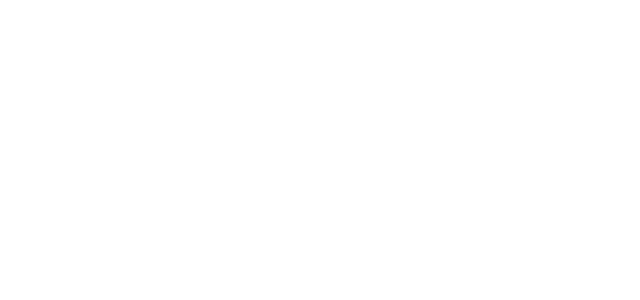
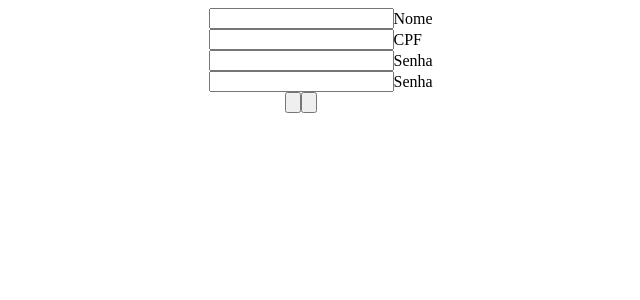
Before and after one commit to Daniel-Francisc/Estagio-Aplicado-II-Pr-teses, a React (Vite) app in the folder frontwebview/frontend/: page /cadastrar in a window 1280 px wide. Before the commit this address had no page. Shown: the top 300 px of the page, without its empty margins (339-979 px from the left). Built offline with nearby package versions, Linux system fonts and the light colour scheme.

Commit message:
aaaaaaaa

```diff
--- a/frontwebview/frontend/package.json
+++ b/frontwebview/frontend/package.json
@@ -13,6 +13,9 @@
   },
   "dependencies": {
     "axios": "^1.18.0",
+    "bootstrap": "^5.3.8",
+    "primereact": "^10.9.8",
+    "react-bootstrap": "^2.10.10",
     "react-router-dom": "^7.17.0",
     "router": "^2.2.0"
   }
--- a/frontwebview/frontend/src/App.jsx
+++ b/frontwebview/frontend/src/App.jsx
@@ -1,12 +1,14 @@
 import React from 'react';
 import { BrowserRouter as Router, Routes, Route, useNavigate, useNavigation } from 'react-router-dom';
 import Login from './views/Login.jsx';
+import Cadastro from './views/Cadastro.jsx';
 
 export default function App() {
     return (
         <Router>
             <Routes>
                 <Route path="/" element={<Login />} />
+                <Route path="/cadastrar" element={<Cadastro />} />
             </Routes>
         </Router >
     );
--- a/frontwebview/frontend/src/components/navbar.jsx
+++ b/frontwebview/frontend/src/components/navbar.jsx
@@ -6,7 +6,9 @@
 function Navbar() {
 
 } return (
-
+    <div>
+        não á nada aqui... ainda
+    </div>
 );
 
 export default Navbar
--- a/frontwebview/frontend/src/views/Cadastro.jsx
+++ b/frontwebview/frontend/src/views/Cadastro.jsx
@@ -1,9 +1,28 @@
 import React from 'react';
+import { InputMask } from 'primereact/inputmask';
+import { FloatLabel } from 'primereact/floatlabel';
 
 function Cadastro() {
     return (
-        <div>
-
+        <div style={styles.container}>
+            <FloatLabel>
+                <InputMask placeholder="Digite seu nome" id='nome' type='text' />
+                <label htmlFor="nome">Nome</label>
+            </FloatLabel>
+            <FloatLabel>
+                <InputMask mask='999.999.999-99' placeholder="xxx.xxx.xxx-xx" id='cpf' type='email' />
+                <label htmlFor="cpf">CPF</label>
+            </FloatLabel>
+            <FloatLabel>
+                <InputMask placeholder="Digite sua senha" id='senha' type='password' />
+                <label htmlFor="senha">Senha</label>
+            </FloatLabel>
+            <FloatLabel>
+                <InputMask placeholder="Repita sua senha" id='repetir_senha' type='password' />
+                <label htmlFor="repetir_senha">Senha</label>
+            </FloatLabel>
+            <input id='cadastrar' type='button' />
+            <input id='possui_login' type='button' />
         </div>
     );
 }
--- a/frontwebview/frontend/src/views/Login.jsx
+++ b/frontwebview/frontend/src/views/Login.jsx
@@ -7,6 +7,12 @@
             backgroundColor: "red"
         }}>
             <h1>Login</h1>
+            <input id={'nome'} type='email' />
+            <input id={'senha'} type='password' />
+            <input id={'manter_login'} type='checkbox' />
+            <input id={'entrar'} type='button' />
+            <input id={'recuperar_senha'} type='button' />
+            <a id={'recuperar_senha'} >recuperar senha</a>
         </div>
     );
 }
```
Also changed, not shown: 1 other file (tests, documents, lock files or other folders).
